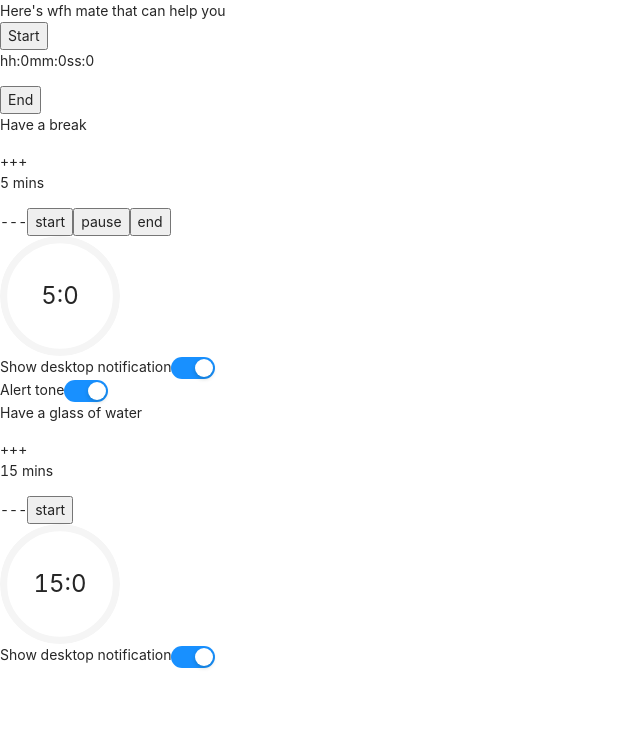
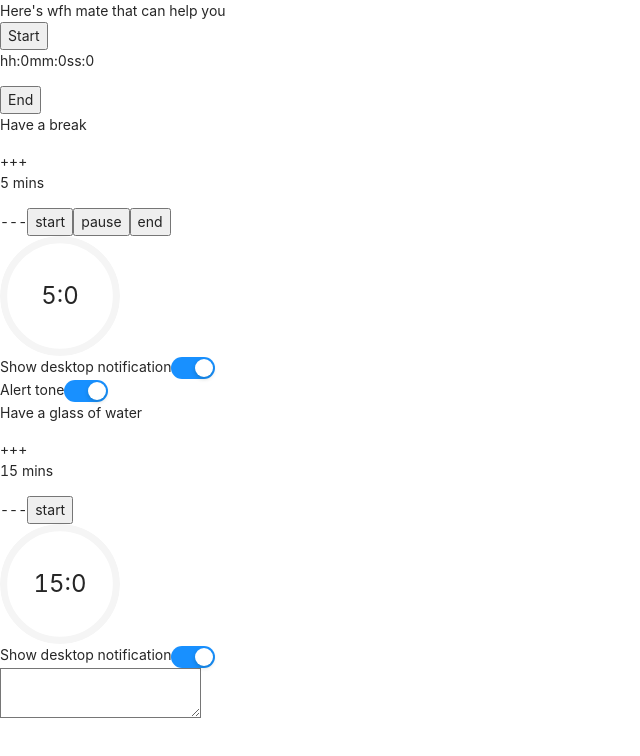
Before and after one commit to karthick3018/wfh-mate, a React (Create React App) app: page / in a window 1280 px wide. Shown: the top 756 px of the page, without its empty margins (0-640 px from the left). Built offline with nearby package versions, Linux system fonts and the light colour scheme.

Commit message:
textarea added!

```diff
--- a/src/App.js
+++ b/src/App.js
@@ -2,6 +2,7 @@ import React from 'react';
 import WorkTimer from './components/workTimer';
 import BreakTimer from './components/breakTimer';
 import WaterBreakTimer from './components/waterBreakTimer';
+import Note from './components/note';
 import './App.css';
 
 const App=()=> {
@@ -11,6 +12,7 @@ const App=()=> {
        <WorkTimer/>
        <BreakTimer/>
        <WaterBreakTimer/>
+       <Note/>
      </div>
   );
 }
--- /dev/null
+++ b/src/components/note/index.js
@@ -0,0 +1,15 @@
+import React from 'react';
+import TextArea from '../../uiElements/textArea';
+
+const Note = () => {
+  return (
+    <div>
+      <TextArea
+
+      />
+    </div>
+  )
+}
+
+
+export default Note;
--- /dev/null
+++ b/src/uiElements/textArea.js
@@ -0,0 +1,12 @@
+import React from 'react';
+
+const TextArea = () => {
+  return (
+    <div>
+      <textarea
+      />
+    </div>
+  )
+}
+
+export default TextArea;
```
